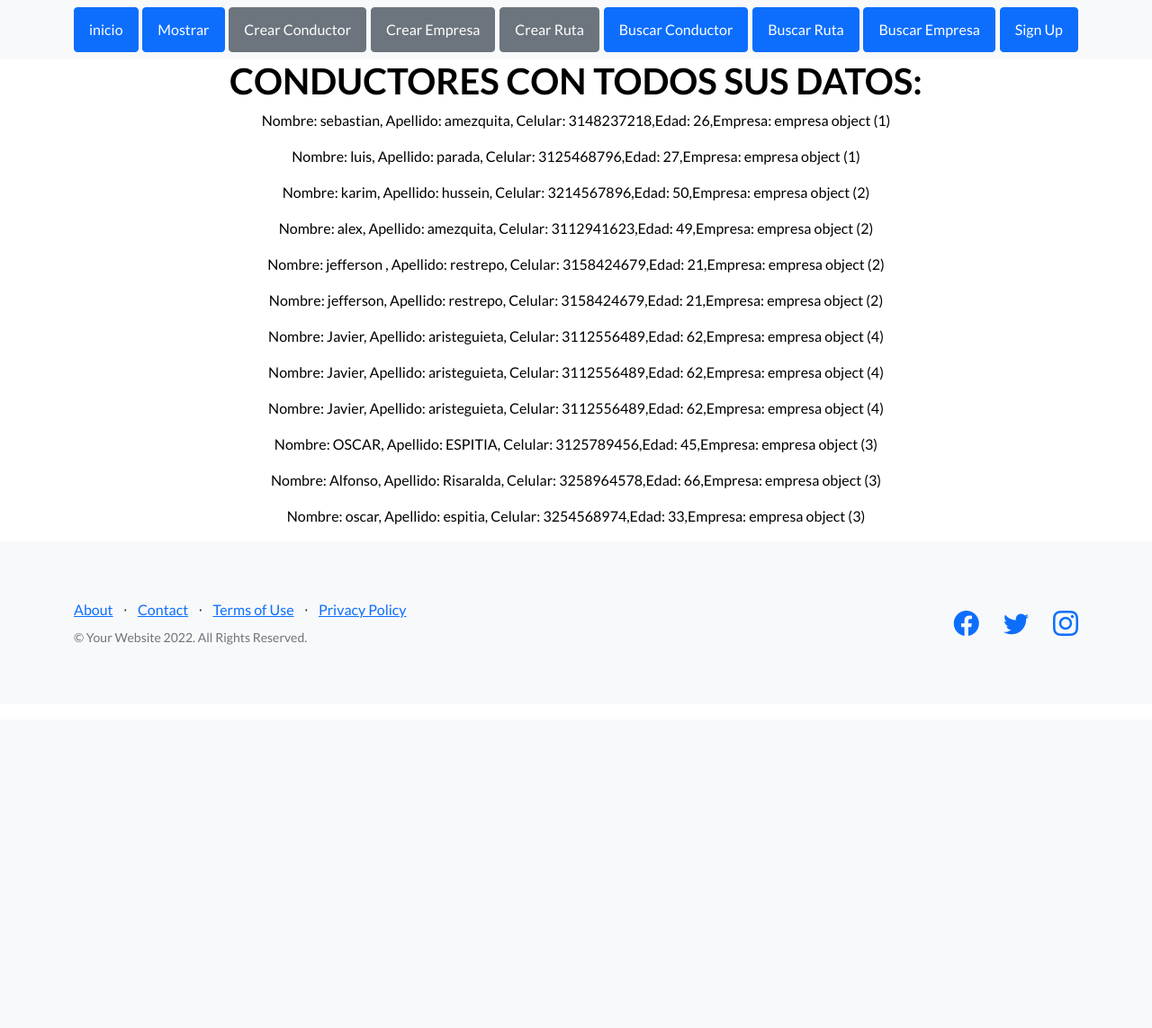
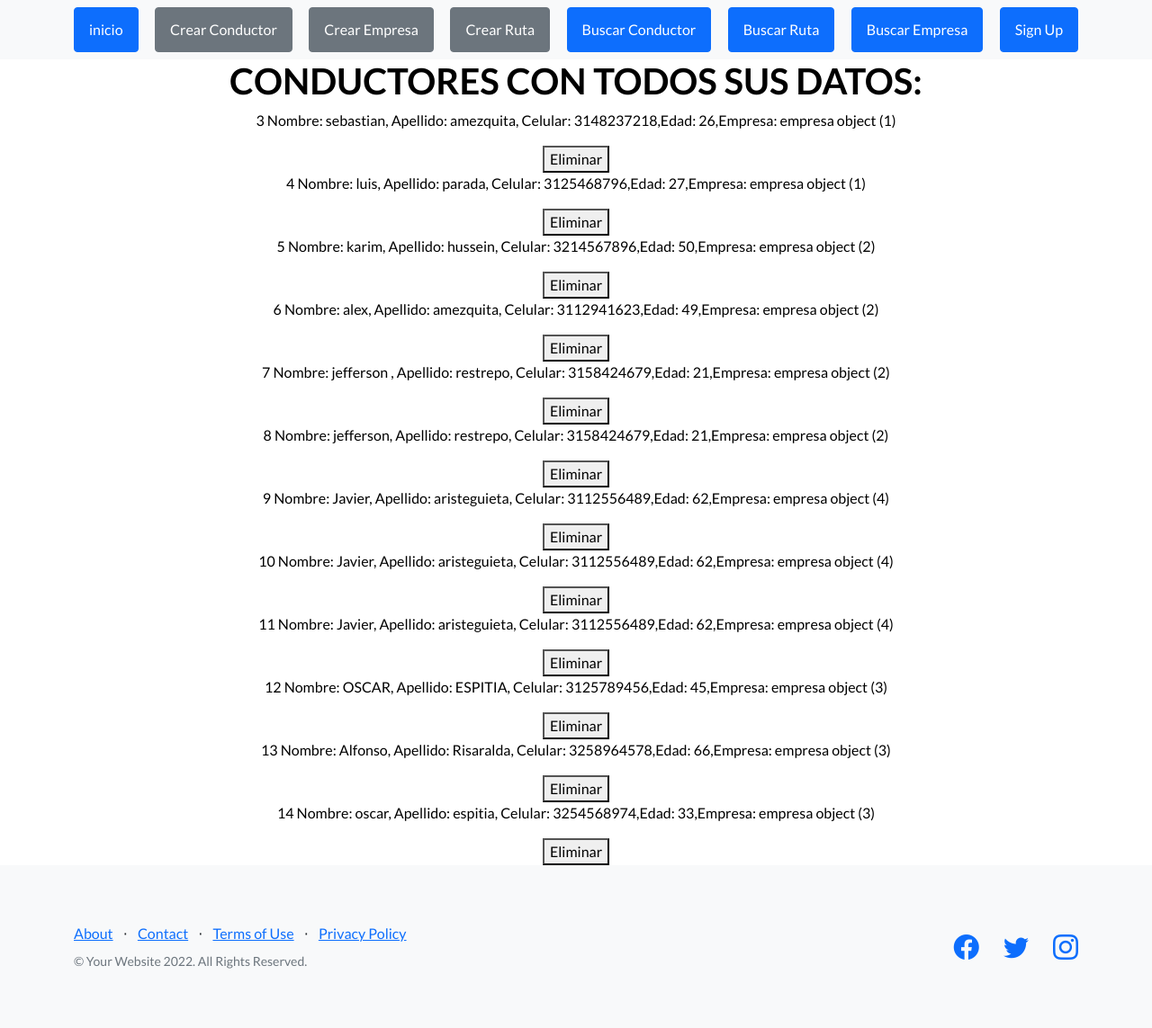
Before and after one commit to Bri0714/PROYECTO-PYTHON---DJANGO, a Django app: page /mostrar_conductor_html/ in a window 1280 px wide. Shown: the whole page at 90% size. Before the commit the page ends 717 px from the top, so only its background shows below. Run offline with Django 4.2, Linux system fonts and the light colour scheme; data comes from the database, SQL or seed files in the repository; both versions use the stored data as it was after the commit; some libraries are stand-ins or nearby versions.

Commit message:
agegando el eliminar al mostrar condcutores

```diff
--- a/proyectofinal/miapp/templates/index.html
+++ b/proyectofinal/miapp/templates/index.html
@@ -39,7 +39,7 @@
                         <div class="text-center text-white">
                             <!-- Page heading-->
                             <h1 class="mb-5">BIENVENIDOS A BLOG-TRANSPORTES ESCOLARES ENCUENTRA:</h1>
-                                <ul class"list-unstyled">
+                                <ul>
                                     <li> Mejores conductores de la ciudad.</li>
                                     <li> Mejores empresas de la ciudad.</li>
                                     <li> Mejores rutas para la comodidad de sus hijos. </li>
--- a/proyectofinal/miapp/templates/mostrar_conductor.html
+++ b/proyectofinal/miapp/templates/mostrar_conductor.html
@@ -23,7 +23,6 @@
         <nav class="navbar navbar-light bg-light static-top">
             <div class="container">
                 <a class="btn btn-primary" href="{% url "inicio" %}"> inicio </a>
-                <a class="btn btn-primary" href="{% url "Mostrar" %}"> Mostrar </a>
                 <a class="btn btn-secondary" href="{% url "conductor" %}"> Crear Conductor </a>
                 <a class="btn btn-secondary" href="{% url "empresa" %}"> Crear Empresa </a>
                 <a class="btn btn-secondary" href="{% url "ruta" %}"> Crear Ruta </a>
@@ -44,7 +43,17 @@
 
                         {% for conductor in conductores %}
 
-                                <p> {{conductor}} </p>
+                                <p>
+                                    {{conductor.id}}
+                                    {{conductor}}
+
+                                </p>
+
+                                <button>
+
+                                    <a class="text-black" href="{% url "eliminar_conductor" conductor_id=conductor.id %}"style="text-decoration:none">Eliminar</a>
+                                </button>
+
 
                         {% endfor %}
                     </div>
--- a/proyectofinal/miapp/urls.py
+++ b/proyectofinal/miapp/urls.py
@@ -28,6 +28,7 @@ urlpatterns = [
     path("crear_ruta/", views.crear_ruta, name = "ruta"),
     path("buscar_conductor/", views.buscar_conductor, name = "buscar_conductor"),
     path("buscar_ruta/", views.buscar_ruta, name = "buscar_ruta"),
-    path("buscar_empresa/", views.buscar_empresa, name = "buscar_empresa")
+    path("buscar_empresa/", views.buscar_empresa, name = "buscar_empresa"),
+    path("eliminar_conductor/<conductor_id>", views.eliminar_conductor, name = "eliminar_conductor")
 
 ]
--- a/proyectofinal/miapp/views.py
+++ b/proyectofinal/miapp/views.py
@@ -130,3 +130,15 @@ def buscar_empresa(request):
                 respuesta = "no hay datos"
 
         return render(request, "buscar_empresa.html", {"respuesta" : respuesta} )
+
+
+def eliminar_conductor(request, conductor_id):
+
+        conductores = conductor.objects.get( id = conductor_id)
+
+        conductores.delete()
+
+        conductores = conductor.objects.all()
+        context = {"conductores": conductores}
+
+        return render(request, "mostrar_conductor.html", context=context)
```
Also changed, not shown: proyectofinal/db.sqlite3.
